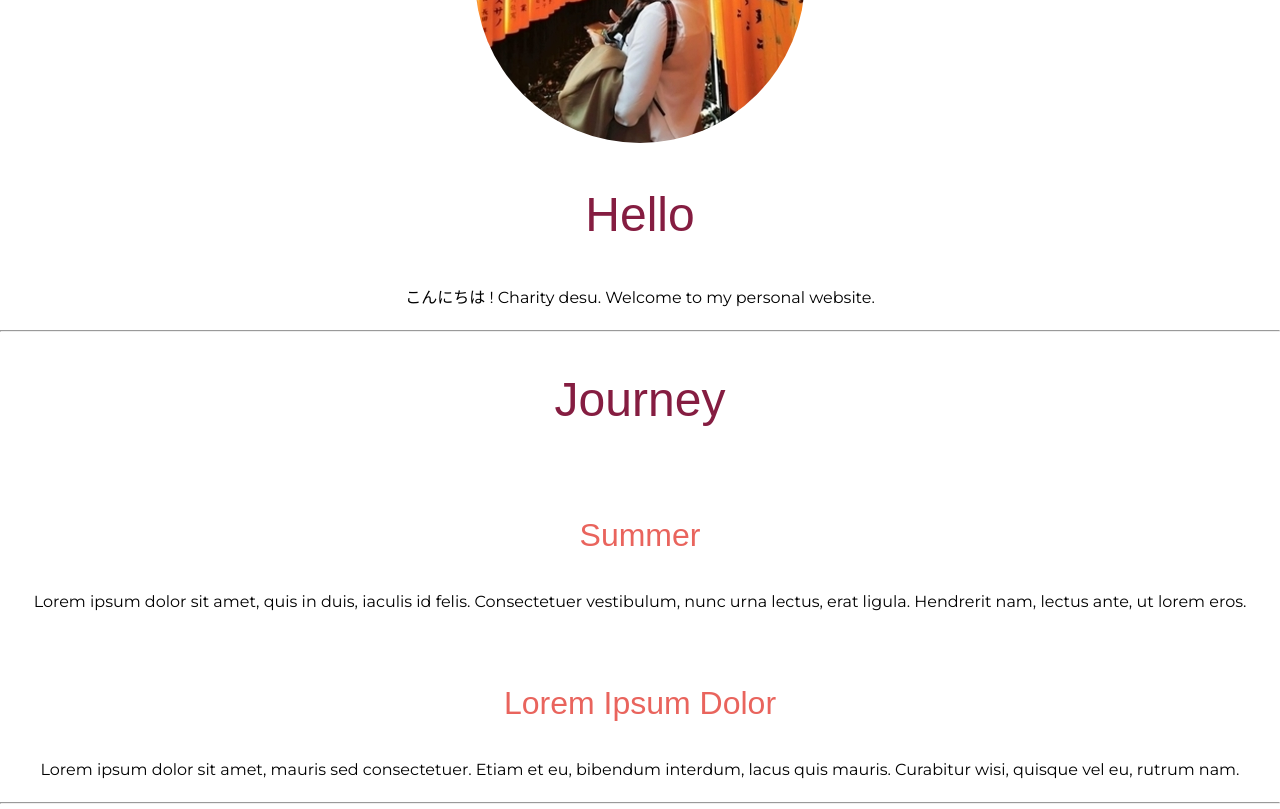
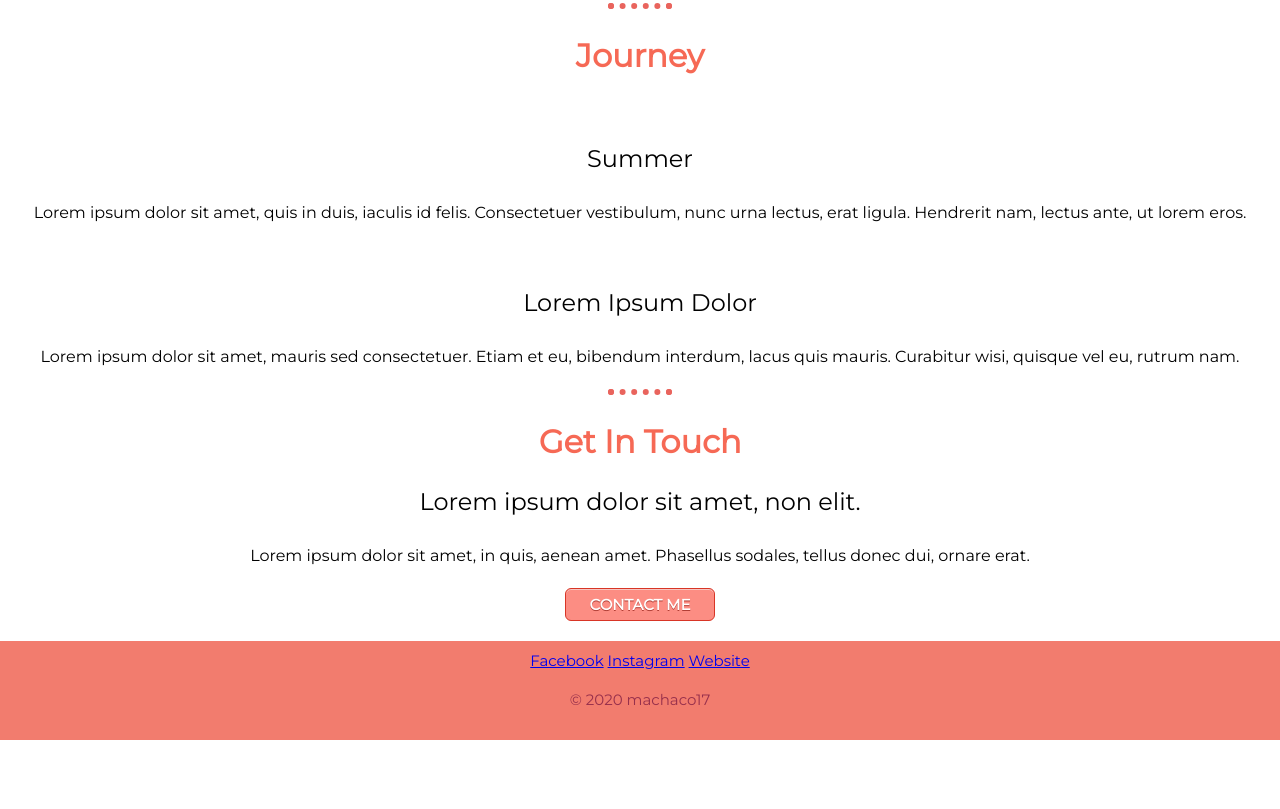
Before and after one commit to machaco17/machaco26, a plain HTML site: page index.html in a window 1280 px wide. Shown: the part 1151-1960 px from the top of the page. After the commit the page ends 1891 px from the top, so only its background shows below. Drawn offline with Linux system fonts and the light colour scheme; a web font is replaced by a local one.

Commit message:
Add files via upload

```diff
--- a/css/styles.css
+++ b/css/styles.css
@@ -1,68 +1,112 @@
-html{
+html {
   min-height: 100%;
   overflow-y: scroll;
 }
+
 body {
-
   margin: 0;
   padding: 0;
   text-align: center;
   font-family: 'Montserrat', sans-serif;
+}
+
+h1 {
+  margin: 0;
+  font-family: 'Rock Salt', cursive;
+  font-size: 4.5rem;
+  color: #97304C;
+  text-shadow: -1px 0 black, 0 1px black, 1px 0 black, 0 -1px black;
+}
+
+h2 {
+  color: #F66955;
+  font-family: 'Montserrat', sans-serif;
+  font-size: 2rem;
 
 }
 
-h1 {
-  margin:50px auto 0 auto;
-  font-family: 'Rock Salt', cursive;
-  font-size: 4.5rem;
-  color: #851d41;
-}
-h2 {
-  color: #851d41;
-  font-family: 'Capriola', sans-serif;
-  font-size: 3rem;
+h3 {
+
+  font-family: 'Montserrat', sans-serif;
+  font-size: 1.5rem;
   font-weight: normal;
 }
-h3 {
-  color: #E9645D;
-  font-family: 'Spinnaker', sans-serif;
-  font-size: 2rem;
-  font-weight: normal;
-}
+
 p {
   line-height: 2;
 }
-.img-circle{
+
+hr {
+  border: dotted #E9645D 6px;
+  border-bottom: none;
+  width: 4%;
+}
+
+.img-circle {
+  display: inline;
   border-radius: 50%;
+  height: 250px;
+  width: 250px;
 }
+
 .top-container {
+  margin: 0;
   background-color: #f5c3bc;
   position: relative;
-  padding-top: 50px;
-}
-.middle-container {
-  margin: 50px 0;
-  position: relative;
-  padding-top: 50px;
-}
-.bottom-container {
-  margin-bottom: : 0;
-  position: relative;
-  padding-top: 100px;
-  background-color: #F27C6E;
+  padding: 0;
 
 }
-.img-fuji{
+
+.middle-container {
+  margin: 20px 0;
+  position: relative;
+  padding-bottom: : 50px;
+
+}
+
+.bottom-container {
+  border-bottom: none
+  position: relative;
+  padding: 10px 0;
+  background-color: #F27C6E;
+  color: #97304C;
+  font-family: 'Montserrat', sans-serif;
+  font-size: 15px;
+}
+
+.img-fuji {
   margin-bottom: : 0;
 }
-.top-cloud{
+
+.top-cloud {
   position: absolute;
   right: 50px;
-  top: 1px;
+  top: 50px;
+}
 
-}
-.bottom-cloud{
+.bottom-cloud {
   position: absolute;
   left: 50px
-
 }
+.btn {
+	box-shadow:inset 0px 1px 0px 0px #f7c5c0;
+	background-color:#fc8d83;
+	border-radius:6px;
+	border:1px solid #d83526;
+	display:inline-block;
+	cursor:pointer;
+	color:#ffffff;
+	font-family:'Montserrat', sans-serif;
+	font-size:15px;
+	font-weight:bold;
+	padding:6px 24px;
+	text-decoration:none;
+	text-shadow:0px 1px 0px #b23e35;
+}
+.btn:hover {
+	background-color:#e4685d;
+}
+.btn:active {
+	position:relative;
+	top:1px;
+}
--- a/index.html
+++ b/index.html
@@ -24,8 +24,9 @@
       <img class="img-circle" src="images/me.jpg" alt="me-img">
       <h2> Hello</h2>
       <p>こんにちは ! Charity desu. Welcome to my personal website. </p>
+      <hr>
     </div>
-    <hr>
+
     <div class="skills">
       <h2>Journey</h2>
       <div class="skill-row">
@@ -50,10 +51,10 @@
 
 
   <div class="bottom-container">
-    <a class="footer-link" href="https://www.linkedin.com/">LinkedIn</a>
-    <a class="footer-link" href="https://twitter.com/">Twitter</a>
+    <a class="footer-link" href="https://www.linkedin.com/">Facebook</a>
+    <a class="footer-link" href="https://twitter.com/">Instagram</a>
     <a class="footer-link" href="https://www.appbrewery.co/">Website</a>
-    <p>© 2018 Name Surname.</p>
+    <p>© 2020 machaco17</p>
   </div>
 
 
```
